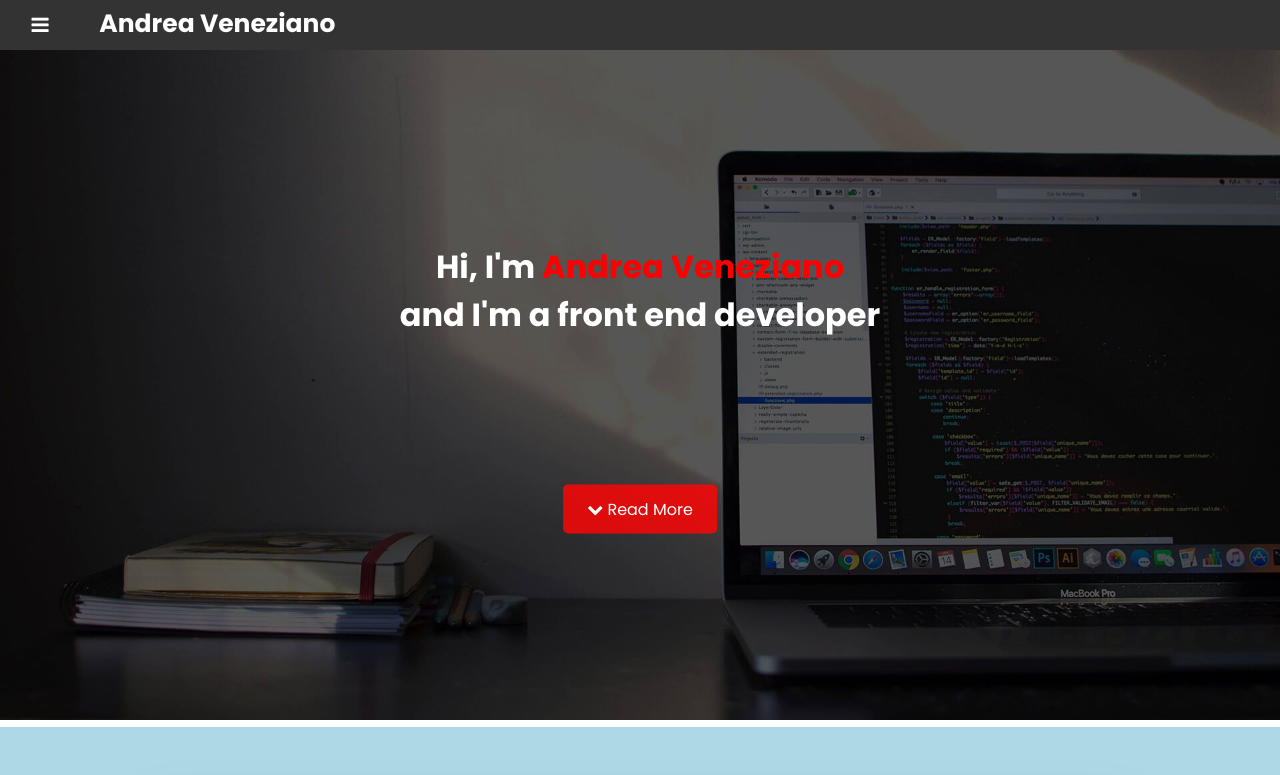
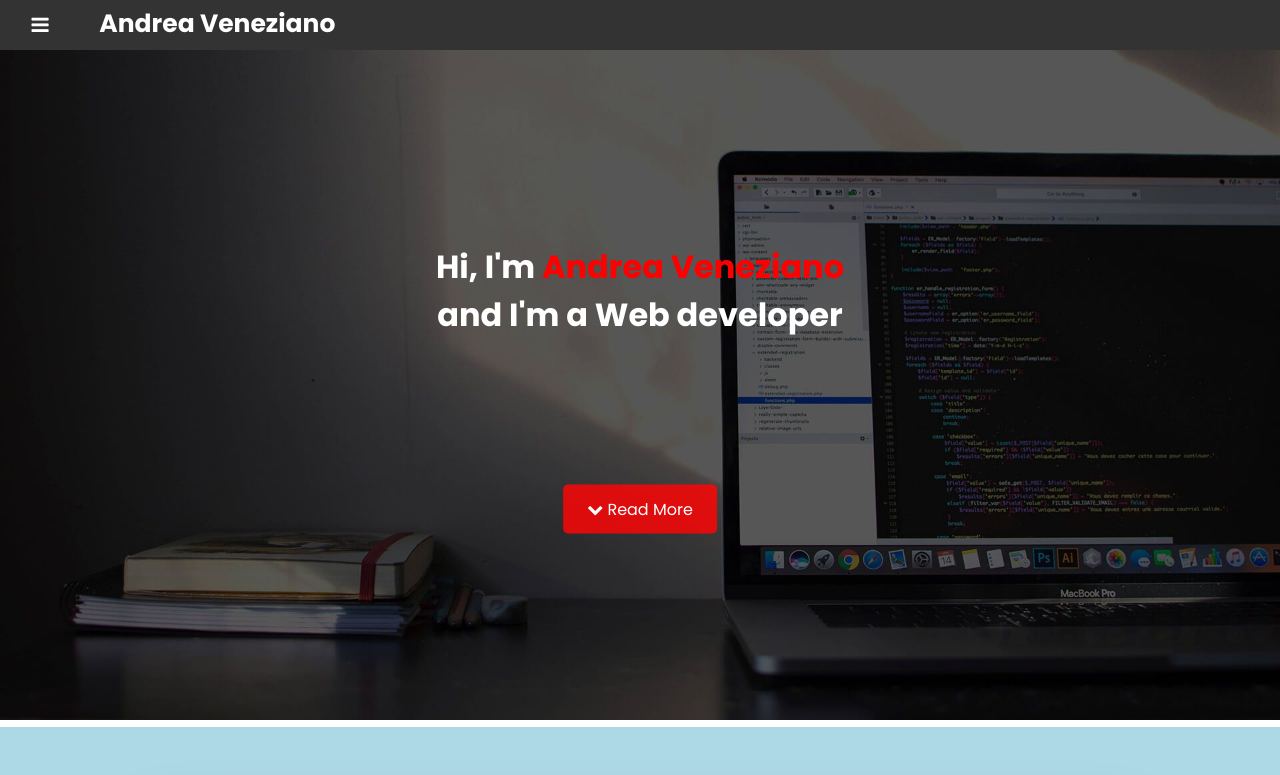
Before and after one commit to avenezianodev/cv, a plain HTML site: page index.html in a window 1280 px wide. Shown: the top 775 px of the page. Drawn offline with nearby package versions, Linux system fonts and the light colour scheme.

Commit message:
Update index.html

```diff
--- a/index.html
+++ b/index.html
@@ -7,7 +7,7 @@
     <!--Link Preview-->
     <meta name="og:image" content="https://andreaveneziano.github.io/cv/img/meta_img.jpg" />
     <meta property="og:title" content="Andrea Veneziano CV" />
-    <meta itemprop="description" content="Hi,I'm Andrea Veneziano and I'm a Front End Developer" />
+    <meta itemprop="description" content="Hi,I'm Andrea Veneziano and I'm a Web Developer" />
     <meta property="og:image" content="https://andreaveneziano.github.io/cv/img/meta_img.jpg" />
     <title>Andrea Veneziano CV</title>
     <!--Favicon-->
@@ -68,7 +68,7 @@
     </nav>
     <div class="container">
         <div class=titolo>
-            <h3>Hi, I'm <span style="color: red; font-weight: 700; "> Andrea Veneziano</span> <br>and  I'm a front end developer</h3>
+            <h3>Hi, I'm <span style="color: red; font-weight: 700; "> Andrea Veneziano</span> <br>and  I'm a Web developer</h3>
         </div>
         <picture>
              <source media="(min-width:960px)"
```
